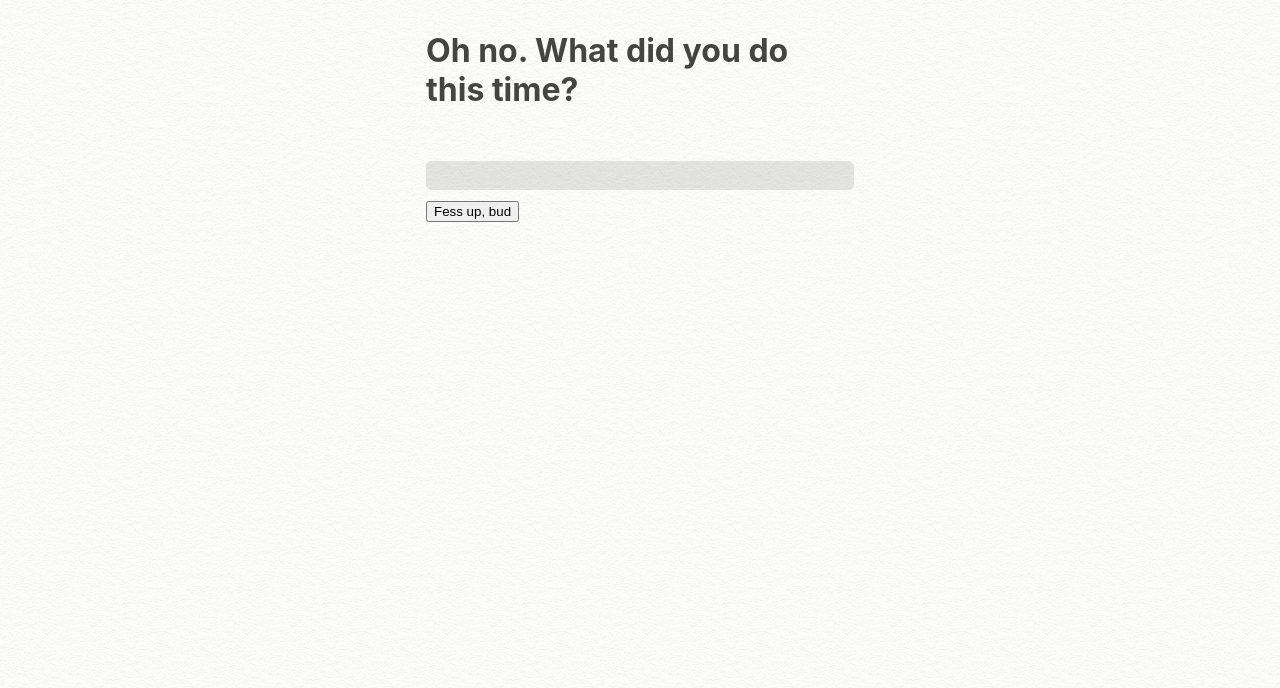
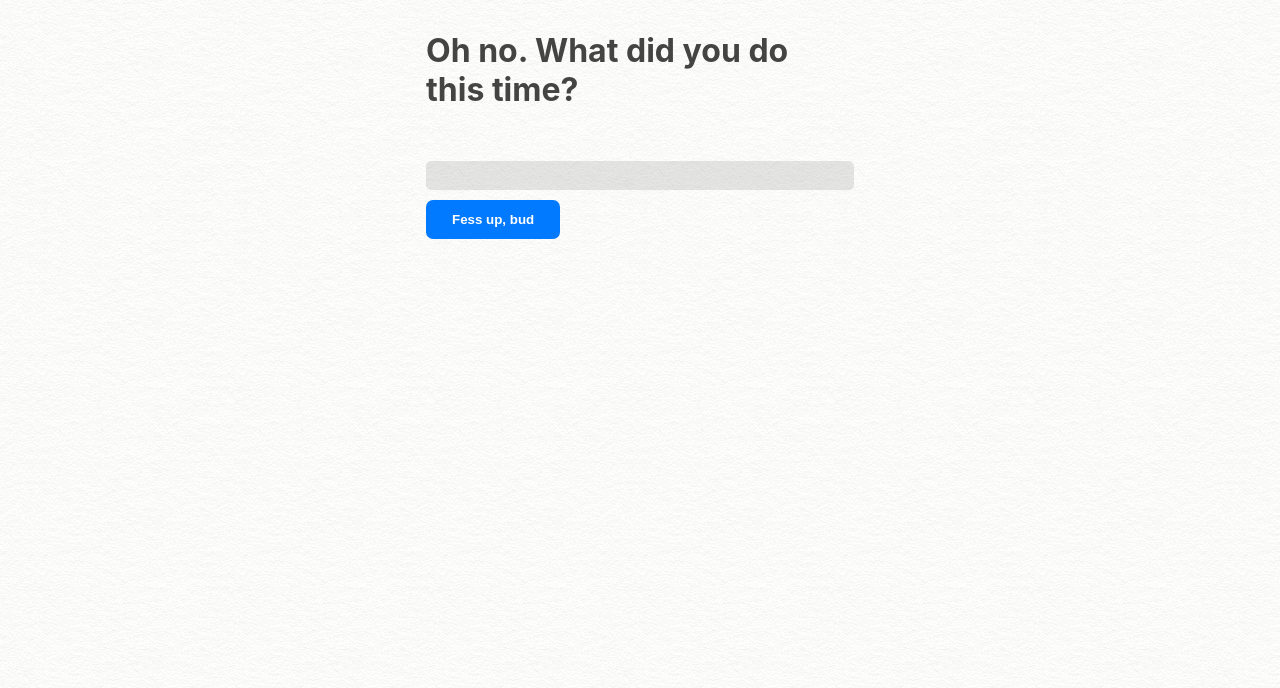
Before and after one commit to SomewhatJustin/apology-react, a React (Create React App) app: page / in a window 1280 px wide. Shown: the top 688 px of the page. Built offline with nearby package versions, Linux system fonts and the light colour scheme.

Commit message:
css update, ignoring .env

```diff
--- a/src/App.css
+++ b/src/App.css
@@ -33,6 +33,15 @@ form input[type=text]:focus {
   /* Opera/IE 8+ */
 }
 
+form input[type=submit] {
+  border: none;
+  background: #027aff;
+  color: white;
+  padding: 12px 26px;
+  border-radius: 7px;
+  font-weight: 700;
+}
+
 
 .response-container {
   white-space: pre-wrap;
```
Also changed, not shown: 1 other file (tests, documents, lock files or other folders).
